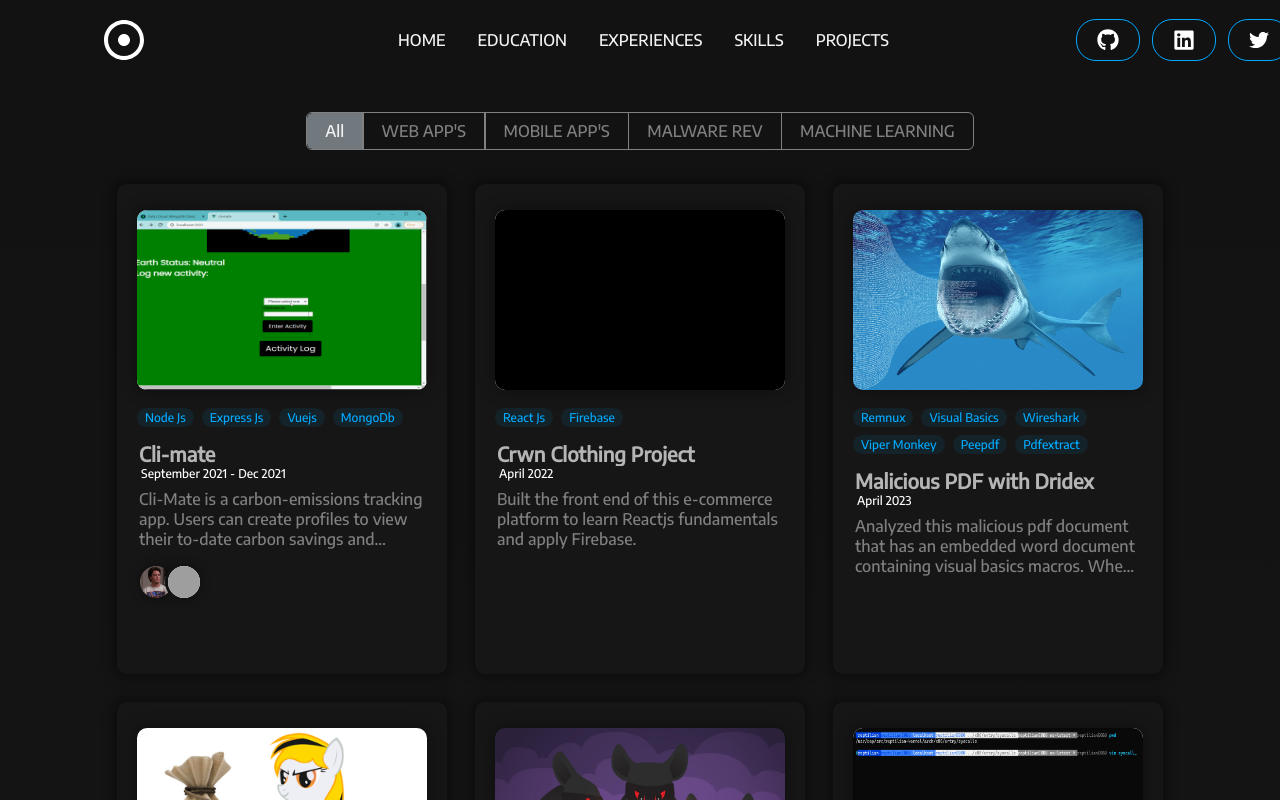
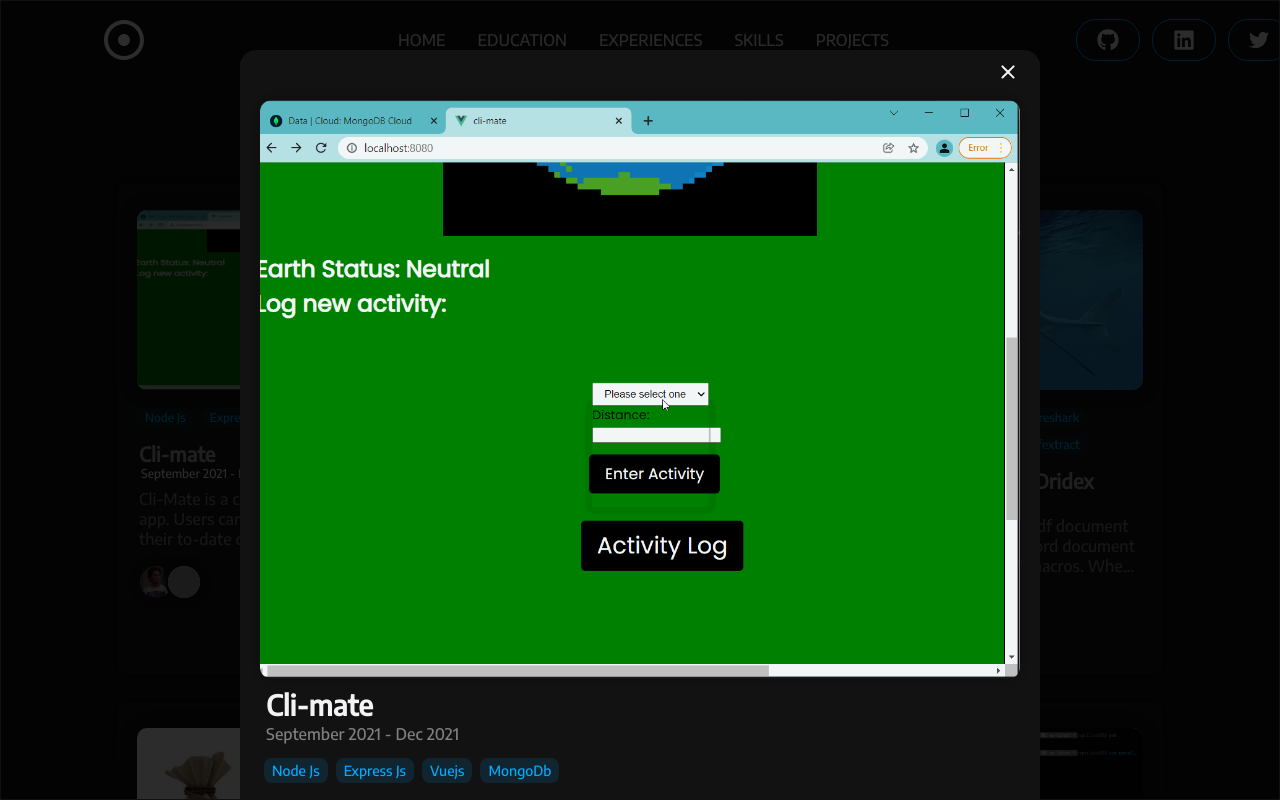
Before and after one commit to mdjabirhossain/portfolio-with-react, a React (Create React App) app: page /projects in a window 1280 px wide. Both pictures are taken after a click on the element 282 px from the left and 429 px from the top of the page. Shown: the top 800 px of the page. Built offline with nearby package versions, Linux system fonts and the light colour scheme; grey boxes are pictures that could not be loaded; a web font is replaced by a local one.

Commit message:
added project description page

```diff
--- a/src/App.js
+++ b/src/App.js
@@ -8,6 +8,7 @@ import Projects from "./routes/projects.component";
 import Skills from "./routes/skills.component";
 import Education from "./routes/education.component";
 import Experiences from "./routes/experiences.component.jsx";
+import ProjectDescription from "./components/projectDescription/projectDescription.component.jsx";
 import styled from "styled-components";
 
 const Body = styled.div`
@@ -53,6 +54,12 @@ const App = () => {
               element={
                 <Body>
                   <Projects openModal={openModal} setOpenModal={setOpenModal} />
+                  {openModal.state && (
+                    <ProjectDescription
+                      openModal={openModal}
+                      setOpenModal={setOpenModal}
+                    />
+                  )}
                 </Body>
               }
             />
--- a/src/components/projectCard/projectCard.component.jsx
+++ b/src/components/projectCard/projectCard.component.jsx
@@ -124,7 +124,7 @@ const Avatar = styled.img`
   border: 3px solid ${({ theme }) => theme.card};
 `;
 
-const ProjectCards = ({ project, setOpenModal }) => {
+const ProjectCard = ({ project, setOpenModal }) => {
   return (
     <Card onClick={() => setOpenModal({ state: true, project: project })}>
       <Image src={project.image} />
@@ -148,4 +148,4 @@ const ProjectCards = ({ project, setOpenModal }) => {
   );
 };
 
-export default ProjectCards;
+export default ProjectCard;
--- /dev/null
+++ b/src/components/projectDescription/projectDescription.component.jsx
@@ -0,0 +1,273 @@
+import { CloseRounded, GitHub, LinkedIn } from "@mui/icons-material";
+import { Modal } from "@mui/material";
+import React, { useState } from "react";
+import styled from "styled-components";
+
+const Container = styled.div`
+  width: 100%;
+  height: 100%;
+  position: absolute;
+  top: 0;
+  left: 0;
+  background-color: #000000a7;
+  display: flex;
+  align-items: top;
+  justify-content: center;
+  overflow-y: scroll;
+  transition: all 0.5s ease;
+`;
+
+const Wrapper = styled.div`
+  max-width: 800px;
+  width: 100%;
+  border-radius: 16px;
+  margin: 50px 12px;
+  height: min-content;
+  background-color: ${({ theme }) => theme.card};
+  color: ${({ theme }) => theme.text_primary};
+  padding: 20px;
+  display: flex;
+  flex-direction: column;
+  position: relative;
+`;
+
+const Title = styled.div`
+  font-size: 28px;
+  font-weight: 600;
+  color: ${({ theme }) => theme.text_primary};
+  margin: 8px 6px 0px 6px;
+  @media only screen and (max-width: 600px) {
+    font-size: 24px;
+    margin: 6px 6px 0px 6px;
+  }
+`;
+
+const Date = styled.div`
+  font-size: 16px;
+  margin: 2px 6px;
+  font-weight: 400;
+  color: ${({ theme }) => theme.text_secondary};
+  @media only screen and (max-width: 768px) {
+    font-size: 12px;
+  }
+`;
+
+const Desc = styled.div`
+  font-size: 16px;
+  font-weight: 400;
+  color: ${({ theme }) => theme.text_primary};
+  margin: 8px 6px;
+  @media only screen and (max-width: 600px) {
+    font-size: 14px;
+    margin: 6px 6px;
+  }
+`;
+
+const Image = styled.img`
+  width: 100%;
+  object-fit: cover;
+  border-radius: 12px;
+  margin-top: 30px;
+  box-shadow: 0px 0px 10px 0px rgba(0, 0, 0, 0.3);
+`;
+
+const Label = styled.div`
+  font-size: 20px;
+  font-weight: 600;
+  color: ${({ theme }) => theme.text_primary};
+  margin: 8px 6px;
+  @media only screen and (max-width: 600px) {
+    font-size: 16px;
+    margin: 8px 6px;
+  }
+`;
+
+const Tags = styled.div`
+  display: flex;
+  flex-wrap: wrap;
+  margin: 8px 0px;
+  @media only screen and (max-width: 600px) {
+    margin: 4px 0px;
+  }
+`;
+
+const Tag = styled.div`
+  font-size: 14px;
+  font-weight: 400;
+  color: ${({ theme }) => theme.primary};
+  margin: 4px;
+  padding: 4px 8px;
+  border-radius: 8px;
+  background-color: ${({ theme }) => theme.primary + 20};
+  @media only screen and (max-width: 600px) {
+    font-size: 12px;
+  }
+`;
+
+const Members = styled.div`
+  display: flex;
+  flex-direction: column;
+  gap: 6px;
+  flex-wrap: wrap;
+  margin: 12px 6px;
+  @media only screen and (max-width: 600px) {
+    margin: 4px 6px;
+  }
+`;
+
+const Member = styled.div`
+  display: flex;
+  align-items: center;
+  gap: 12px;
+`;
+
+const MemberImage = styled.img`
+  width: 50px;
+  height: 50px;
+  object-fit: cover;
+  border-radius: 50%;
+  margin-bottom: 4px;
+  box-shadow: 0px 0px 10px 0px rgba(0, 0, 0, 0.3);
+  @media only screen and (max-width: 600px) {
+    width: 32px;
+    height: 32px;
+  }
+`;
+
+const MemberName = styled.div`
+  font-size: 16px;
+  font-weight: 500;
+  width: 200px;
+  color: ${({ theme }) => theme.text_primary};
+  @media only screen and (max-width: 600px) {
+    font-size: 14px;
+  }
+`;
+
+const ButtonGroup = styled.div`
+  display: flex;
+  justify-content: flex-end;
+  margin: 12px 0px;
+  gap: 12px;
+`;
+
+const Button = styled.a`
+  width: 100%;
+  text-align: center;
+  font-size: 16px;
+  font-weight: 600;
+  color: ${({ theme }) => theme.text_primary};
+  padding: 12px 16px;
+  border-radius: 8px;
+  background-color: ${({ theme }) => theme.primary};
+  ${({ dull, theme }) =>
+    dull &&
+    `
+        background-color: ${theme.bgLight};
+        color: ${theme.text_secondary};
+        &:hover {
+            background-color: ${({ theme }) => theme.bg + 99};
+        }
+    `}
+  cursor: pointer;
+  text-decoration: none;
+  transition: all 0.5s ease;
+  &:hover {
+    background-color: ${({ theme }) => theme.primary + 99};
+  }
+  @media only screen and (max-width: 600px) {
+    font-size: 12px;
+  }
+`;
+
+const ProjectDescription = ({ openModal, setOpenModal }) => {
+  const project = openModal?.project;
+  return (
+    <Modal
+      open={true}
+      onClose={() => setOpenModal({ state: false, project: null })}
+    >
+      <Container>
+        <Wrapper>
+          <CloseRounded
+            style={{
+              position: "absolute",
+              top: "10px",
+              right: "20px",
+              cursor: "pointer",
+            }}
+            onClick={() => setOpenModal({ state: false, project: null })}
+          />
+          <Image src={project?.image} />
+          <Title>{project?.title}</Title>
+          <Date>{project.date}</Date>
+          <Tags>
+            {project?.tags.map((tag) => (
+              <Tag>{tag}</Tag>
+            ))}
+          </Tags>
+          <Desc>{project?.description}</Desc>
+          {project.member && (
+            <>
+              <Label>Members</Label>
+              <Members>
+                {project?.member.map((member) => (
+                  <Member>
+                    <MemberImage src={member.img} />
+                    <MemberName>{member.name}</MemberName>
+                    <a
+                      href={member.github}
+                      target="new"
+                      style={{ textDecoration: "none", color: "inherit" }}
+                    >
+                      <GitHub />
+                    </a>
+                    <a
+                      href={member.linkedin}
+                      target="new"
+                      style={{ textDecoration: "none", color: "inherit" }}
+                    >
+                      <LinkedIn />
+                    </a>
+                  </Member>
+                ))}
+              </Members>
+            </>
+          )}
+          <ButtonGroup>
+            {project.category === "malware rev" && (
+              <Button href={project?.webapp} target="new">
+                View PDF
+              </Button>
+            )}
+            {project.category === "web app" && (
+              <>
+                <Button href={project?.github} target="new">
+                  View Source Code
+                </Button>
+                {/* <Button href={project?.webapp} target="new">
+                  View Live App
+                </Button> */}
+              </>
+            )}
+            {project.category === "linux" && (
+              <>
+                <Button href={project?.webapp} target="new">
+                  View Screen Cast
+                </Button>
+              </>
+            )}
+            {/* <Button dull href={project?.github} target="new">
+              View Code
+            </Button>
+            <Button href={project?.webapp} target="new">
+              View Live App
+            </Button> */}
+          </ButtonGroup>
+        </Wrapper>
+      </Container>
+    </Modal>
+  );
+};
+
+export default ProjectDescription;
--- a/src/data/data.js
+++ b/src/data/data.js
@@ -355,7 +355,7 @@ export const projects = [
     tags: ["Node Js", "Express Js", "Vuejs", "MongoDb"],
     category: "web app",
     github: "https://github.com/absandell/Cli-Mate",
-    webapp: "https://podstream.netlify.app/",
+    webapp: "",
     member: [
       {
         name: "Md Jabir Hossain",
@@ -399,6 +399,10 @@ export const projects = [
       "Pdfextract",
     ],
     category: "malware rev",
+    github:
+      "https://drive.google.com/file/d/1cH6hlkcz4BHAKFMm2oEBxvGLLrxlMkqe/view?usp=sharing",
+    webapp:
+      "https://drive.google.com/file/d/1cH6hlkcz4BHAKFMm2oEBxvGLLrxlMkqe/view?usp=sharing",
   },
   {
     id: 3,
@@ -417,8 +421,10 @@ export const projects = [
       "x64 dbg",
     ],
     category: "malware rev",
-    github: "",
-    webapp: "",
+    github:
+      "https://drive.google.com/file/d/159SNHq2W4vhdprj2t4dBJtXrFzm1pPh1/view?usp=sharing",
+    webapp:
+      "https://drive.google.com/file/d/159SNHq2W4vhdprj2t4dBJtXrFzm1pPh1/view?usp=sharing",
   },
   {
     id: 4,
@@ -429,8 +435,10 @@ export const projects = [
     image: netwire,
     tags: [, "Procmon", "Regshot", "Remnux", "Ghidra", "Wireshark", "x64 dbg"],
     category: "malware rev",
-    github: "",
-    webapp: "",
+    github:
+      "https://drive.google.com/file/d/196yk9D_4aRiqjMTUY4vOXsW22zeyLgiv/view?usp=sharing",
+    webapp:
+      "https://drive.google.com/file/d/196yk9D_4aRiqjMTUY4vOXsW22zeyLgiv/view?usp=sharing",
   },
   {
     id: 5,
--- a/src/routes/projects.component.jsx
+++ b/src/routes/projects.component.jsx
@@ -17,6 +17,11 @@ import { projects } from "../data/data";
 
 const Projects = ({ openModal, setOpenModal }) => {
   const [toggle, setToggle] = useState("all");
+  const [malware, setMalware] = useState(false);
+  const [webApp, setWebApp] = useState(false);
+  const [mobileApp, setMobileApp] = useState(false);
+  const [machineLearning, setMachineLearning] = useState(false);
+
   return (
     <Container id="projects">
       <Wrapper>
```
